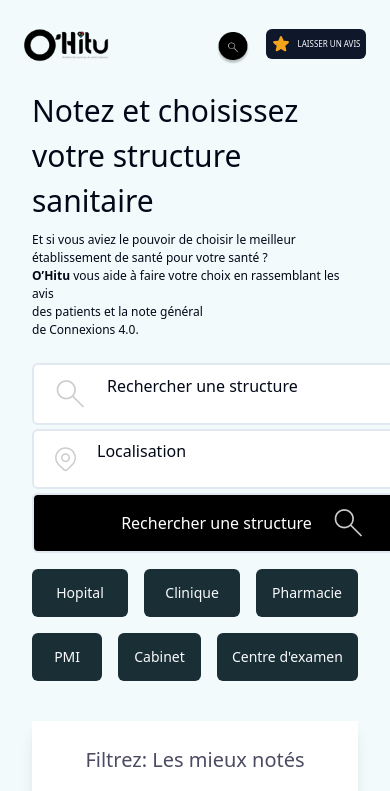
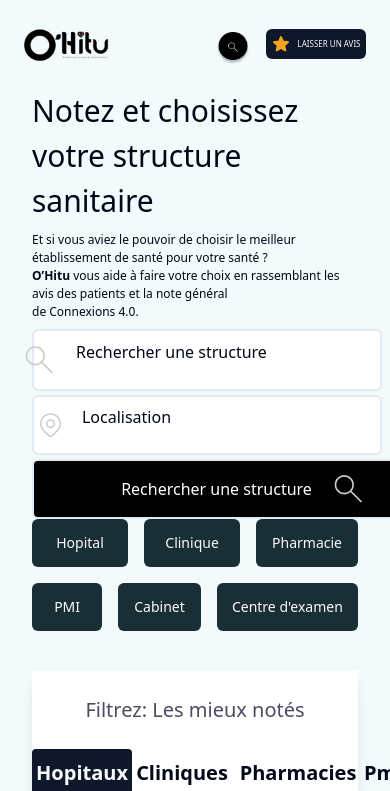
Before and after one commit to JojoELITE/O-Hitu-vite-project, a React (Vite) app: page / in a window 390 px wide. Shown: the top 791 px of the page. Built offline with nearby package versions, Linux system fonts and the light colour scheme.

Commit message:
fin de la version mobile

```diff
--- a/src/pages/Home.jsx
+++ b/src/pages/Home.jsx
@@ -54,20 +54,20 @@ function Home() {
                 <div className="py-2 text-[12px]">
                     <h6 >
                         Et si vous aviez le pouvoir de choisir le meilleur <br/>établissement de santé pour votre santé ?
-                        <br/><span className="font-bold">O’Hitu</span> vous aide à faire votre choix en rassemblant les avis <br/>des patients et la note général
+                        <br/><span className="font-bold">O’Hitu</span> vous aide à faire votre choix en rassemblant les avis des patients et la note général
                         <br/>de Connexions 4.0.
                     </h6>
                 </div>
 
                 <div className="flex items-center">
 
-                    <div className="py-4 ">
-                        <Button className=" w-[px] h-[px] border-2 text-[16px] gap-4 bg-white" variant="online">
+                    <div className="">
+                        <Button className=" w-[350px] h-[px] border-2 text-[16px] gap-4 bg-white" variant="online">
                             <img className="" src="assets/material-symbols-light_search.png" alt="logo"/>
                             <span className="mr-32 mb-4">Rechercher une structure</span>
                         </Button>
 
-                        <Button className=" w-[px] h-[px] border-2 text-[16px] gap-4 mt-1 bg-white" variant="online">
+                        <Button className=" w-[350px] h-[px] border-2 text-[16px] gap-4 mt-1 bg-white" variant="online">
                             <img className="" src="assets/fluent_location-20-regular.png" alt="logo"/>
                             <span className="mr-52 mb-4">Localisation</span>
                         </Button>
```
